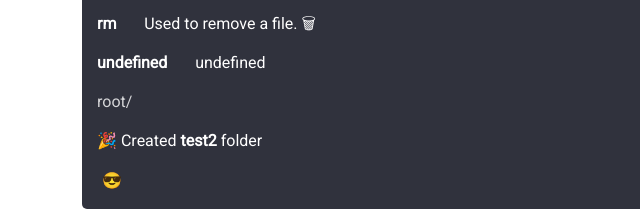
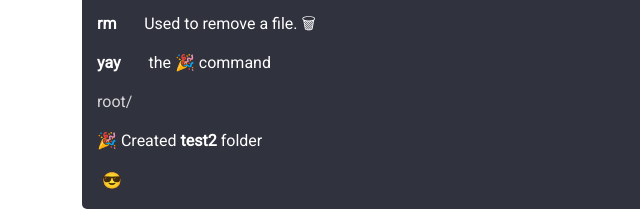
Before and after one commit to anas2479/bash-mirror, a website: page demo/index.html in a window 1280 px wide. Shown: the part 239-454 px from the top of the page, 0-640 px from the left. Drawn offline with nearby package versions, Linux system fonts and the light colour scheme.

Commit message:
fix type error

```diff
--- a/demo/index.html
+++ b/demo/index.html
@@ -35,7 +35,11 @@
     function a(){
         myBash.outPut(`yay is working`)
     }
-    myBash.newCommand('yay', a,`the 🎉 command`)
+    myBash.newCommand({
+        name:'yay',
+        function:a,
+        description:`the 🎉 command`
+    })
 
     myBash.runCommand('help')
 
```
